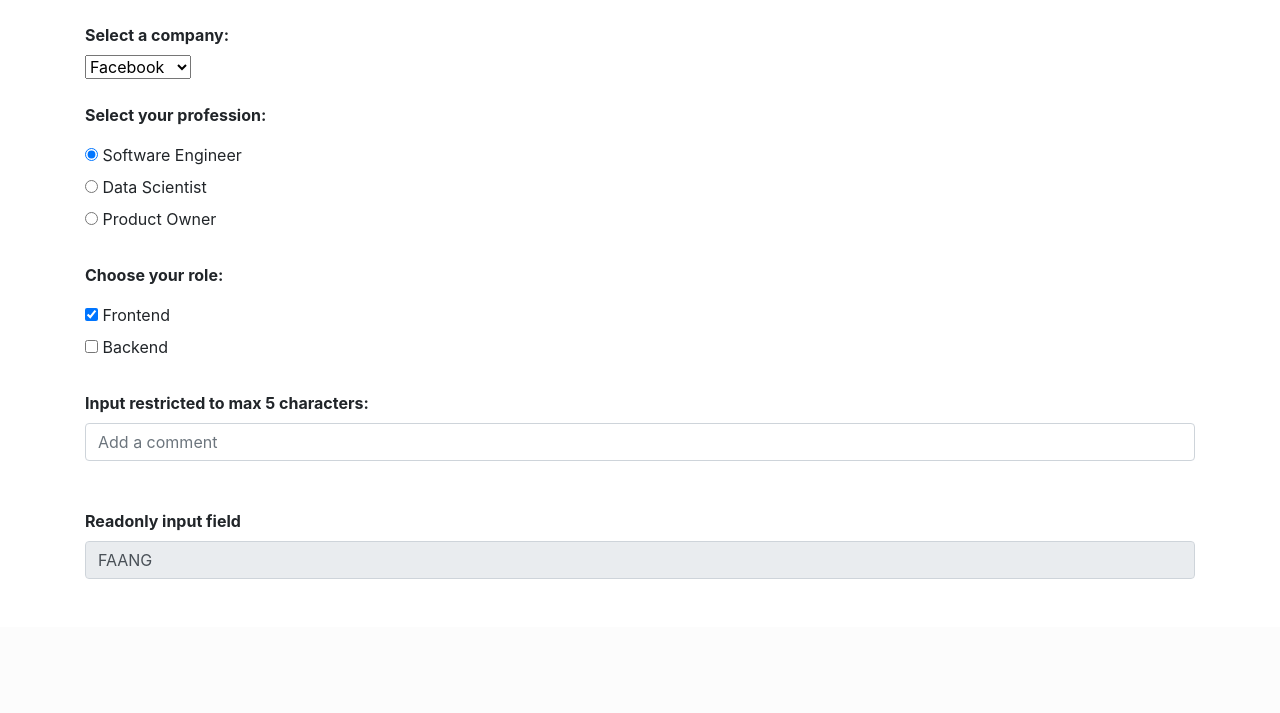
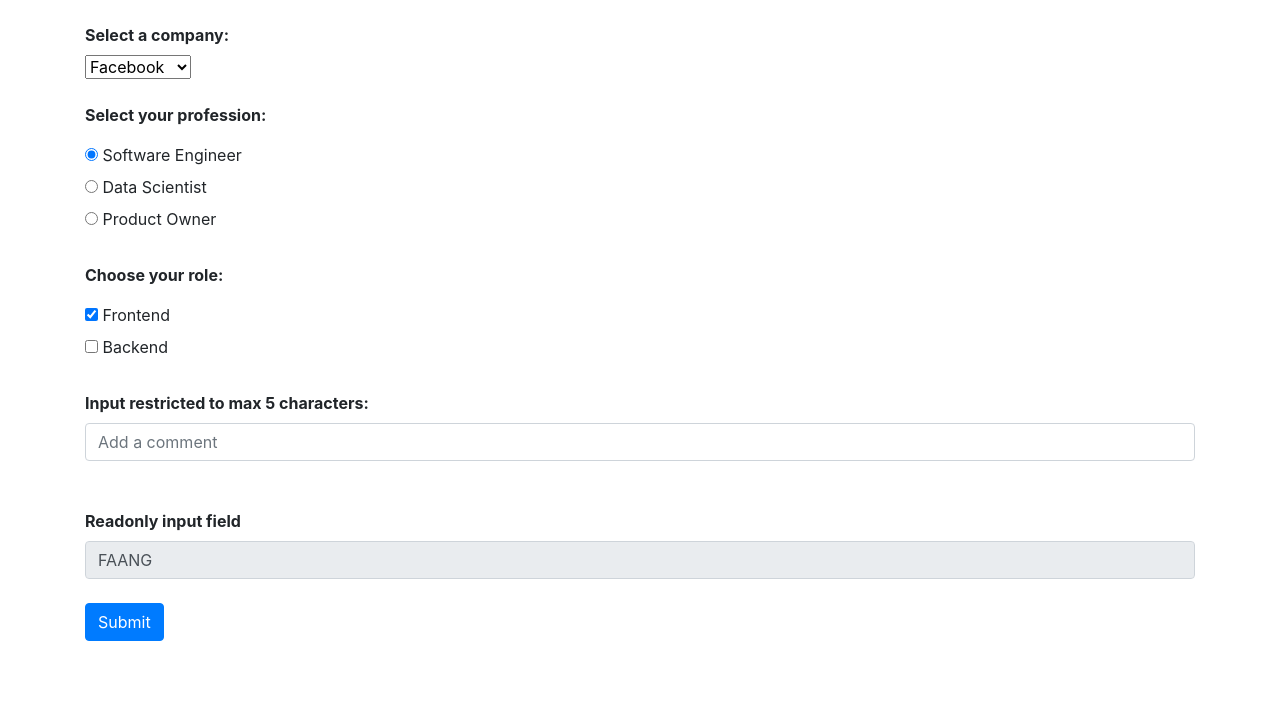
Before and after one commit to SP-Development-Team-1/PyFlaGoat, a Flask app: page /client/front-end/ in a window 1280 px wide. Shown: the part 208-921 px from the top of the page. Before the commit the page ends 787 px from the top, so only its background shows below. Run offline with Flask 2, Linux system fonts and the light colour scheme; some libraries are stand-ins or nearby versions.

Commit message:
Made a submit button

```diff
--- a/templates/client_side/frontend.html
+++ b/templates/client_side/frontend.html
@@ -72,6 +72,10 @@
     Readonly
   />
   <br />
+  <input type="submit" class="btn btn-primary" value="Submit" />
+  <br />
+  <br />
+  <br />
   <br />
   {% endblock %}
 </form>
```
